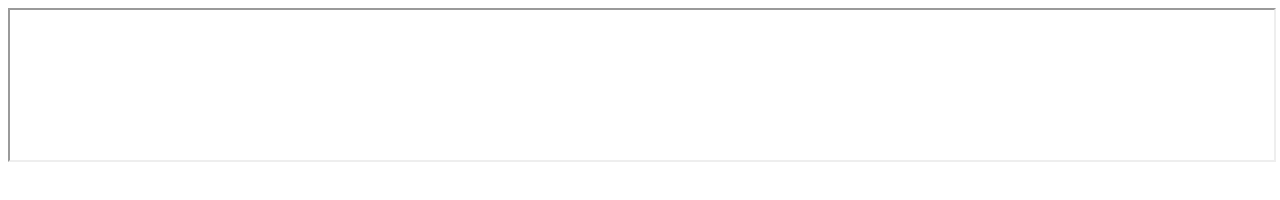
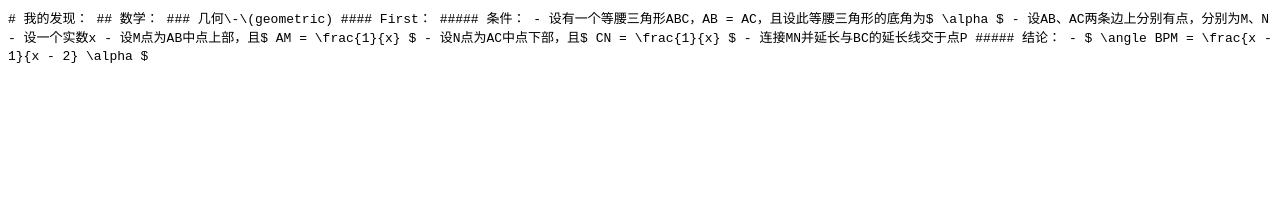
Before and after one commit to season-longsir/season-longsir.github.io, a plain HTML site: page myself/findings/math/geometric.html in a window 1280 px wide. Drawn offline with nearby package versions, Linux system fonts and the light colour scheme.

Commit message:
Update geometric.html

```diff
--- a/myself/findings/math/geometric.html
+++ b/myself/findings/math/geometric.html
@@ -4,6 +4,39 @@
     <title>Geometric</title>
   </head>
   <body>
-    <iframe src="http://season-longsir.github.io/myself/findings/math/geometric.md" width="100%" height="100%"></iframe>
+    <code markdown>
+# 我的发现：
+
+## 数学：
+
+### 几何\-\(geometric)
+
+#### First：
+
+##### 条件：
+
+-  设有一个等腰三角形ABC，AB = AC，且设此等腰三角形的底角为$ \alpha $
+
+-  设AB、AC两条边上分别有点，分别为M、N
+
+-  设一个实数x
+
+-  设M点为AB中点上部，且$ AM = \frac{1}{x} $
+
+-  设N点为AC中点下部，且$ CN = \frac{1}{x} $
+
+-  连接MN并延长与BC的延长线交于点P
+
+##### 结论：
+
+-  $ \angle BPM = \frac{x - 1}{x - 2} \alpha $
+    </code>
+    <script src="https://cdn.jsdelivr.net/npm/marked@3.0.0/marked.min.js"></script>
+    <script>
+      var m=document.querySelectorAll('code[markdown]');
+      for(var i=0;i<m.length;i++){
+        m[i].outerHTML='<div>'+marked(m[i].innerHTML)+'</div>';
+      }
+    </script>
   </body>
 </html>
```
